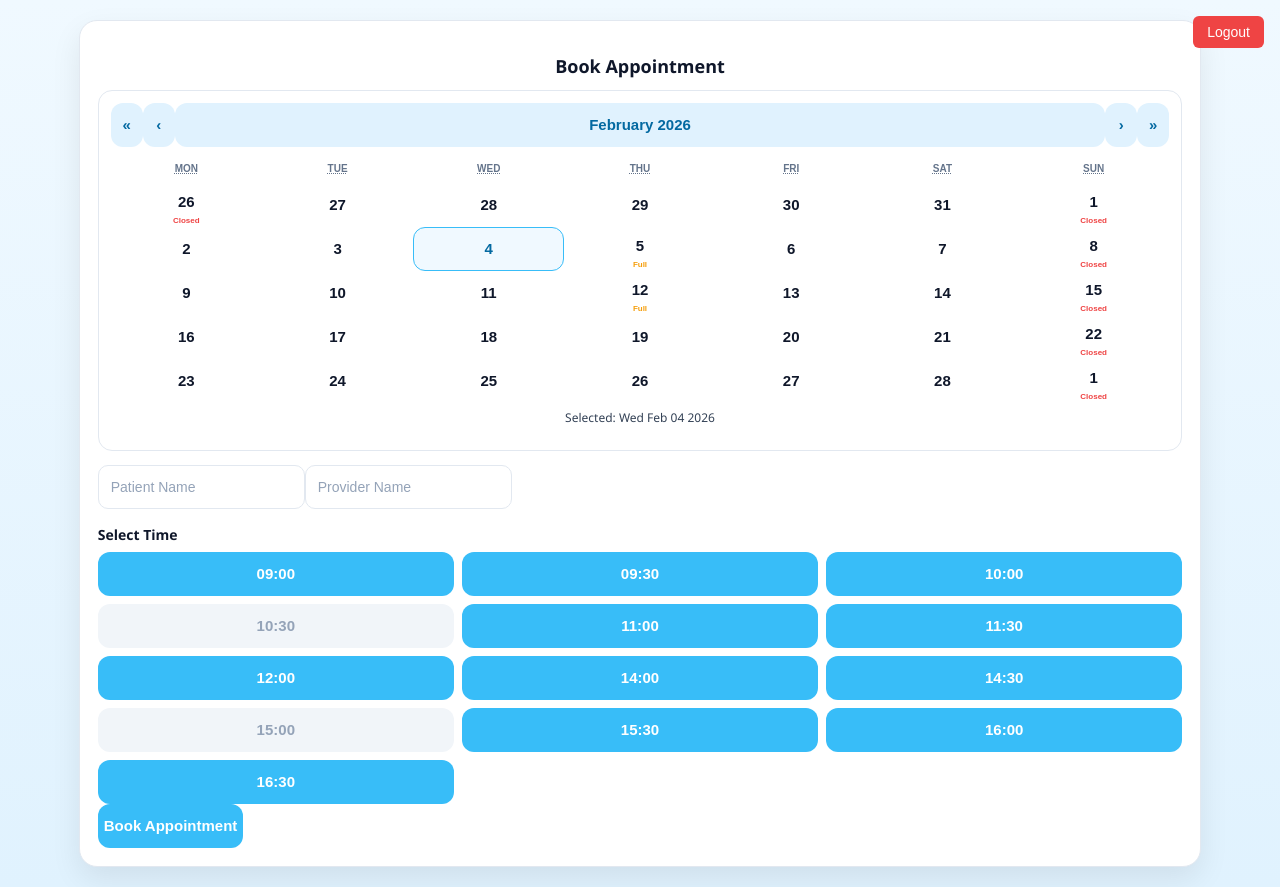
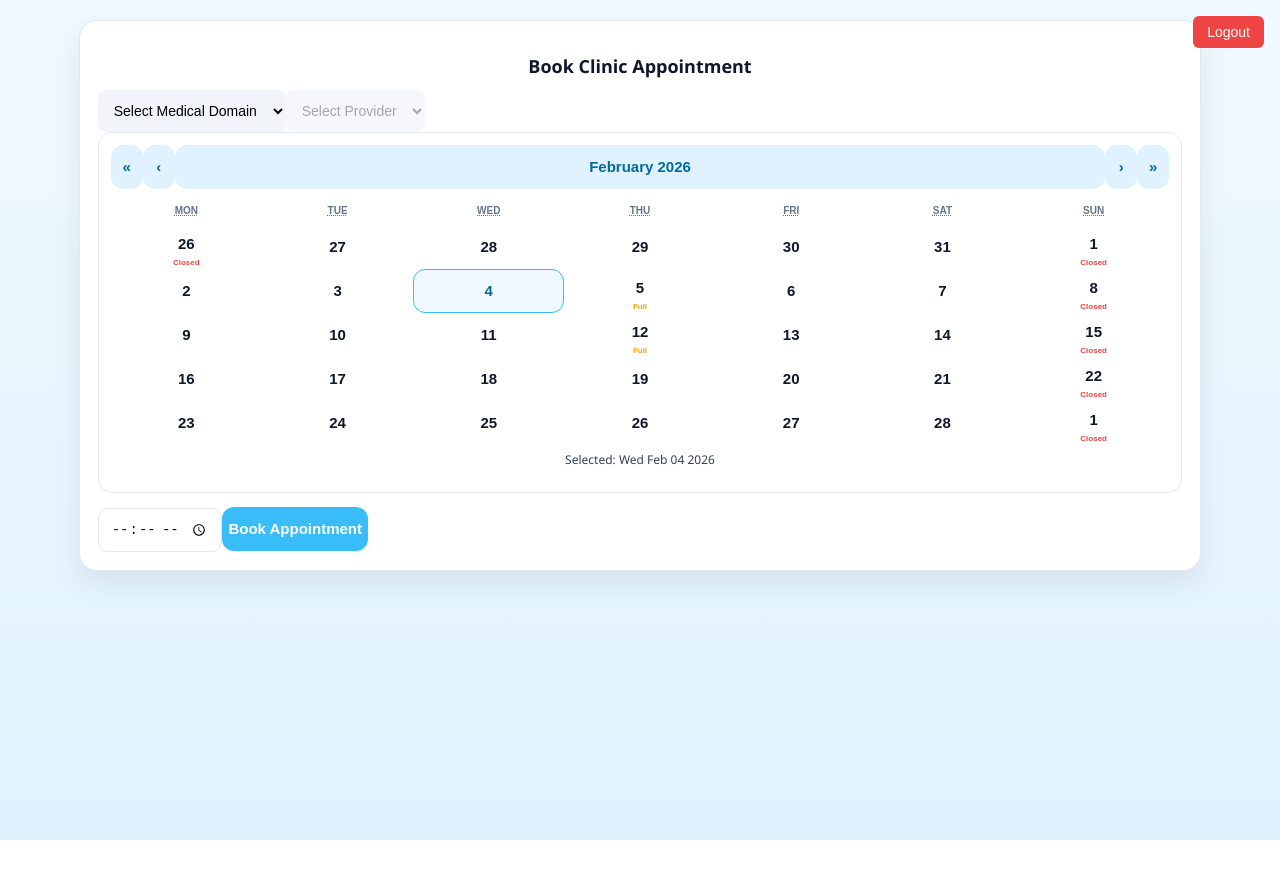
Before and after one commit to ghauravh/Appointment-Queue-System, a React (Create React App) app in the folder appointment-scheduler-frontend/: page / in a window 1280 px wide. Both pictures are taken after typing "name@example.com", "Sample123" into the empty fields and a click on the button "Login". After the commit the page ends 840 px from the top, so only its background shows below. Built offline with nearby package versions, Linux system fonts and the light colour scheme.

Commit message:
adding the provider feature

```diff
--- a/appointment-scheduler-frontend/src/components/AppointmentForm.css
+++ b/appointment-scheduler-frontend/src/components/AppointmentForm.css
@@ -125,3 +125,11 @@
   border-color: #e2e8f0;
   cursor: not-allowed;
 }
+
+.appointment-card select {
+  padding: 12px;
+  border-radius: 8px;
+  border: none;
+  background: #f1f5f9;
+  font-size: 14px;
+}
--- a/appointment-scheduler-frontend/src/components/AppointmentForm.js
+++ b/appointment-scheduler-frontend/src/components/AppointmentForm.js
@@ -1,104 +1,80 @@
-import React, { useState } from 'react';
-import CalendarComponent from './CalendarComponent';
-import api from '../api';
-import './AppointmentForm.css';
+import React, { useState } from "react";
+import CalendarComponent from "./CalendarComponent";
+import { domains, providers } from "../data/providers";
+import "./AppointmentForm.css";
 
-const AppointmentForm = ({ fetchAppointments }) => {
+const AppointmentForm = () => {
+  const [selectedDomain, setSelectedDomain] = useState("");
+  const [selectedProvider, setSelectedProvider] = useState("");
   const [selectedDate, setSelectedDate] = useState(null);
-  const [time, setTime] = useState('');
-  const [provider, setProvider] = useState('');
-  const [patient, setPatient] = useState('');
-  const [success, setSuccess] = useState(false);
-  const TIME_SLOTS = [
-  "09:00", "09:30",
-  "10:00", "10:30",
-  "11:00", "11:30",
-  "12:00",
-  "14:00", "14:30",
-  "15:00", "15:30",
-  "16:00", "16:30"
-];
+  const [time, setTime] = useState("");
 
-// TEMP: simulate booked slots
-const BOOKED_SLOTS = ["10:30", "15:00"];
+  const filteredProviders = providers.filter(
+    (p) => p.domain === selectedDomain
+  );
 
-  const handleDateChange = (date) => {
-    setSelectedDate(date);
+  const handleSubmit = (e) => {
+    e.preventDefault();
+
+    console.log({
+      domain: selectedDomain,
+      provider: selectedProvider,
+      date: selectedDate,
+      time,
+    });
+
+    alert("Appointment data prepared (frontend-only)");
   };
-
-const scheduleAppointment = async (event) => {
-  event.preventDefault();
-
-  if (!selectedDate) {
-    alert("Please select an appointment date");
-    return;
-  }
-
-  console.log("Appointment data prepared:", {
-    date: selectedDate.toDateString(),
-    patient,
-    provider,
-    time,
-  });
-};
 
   return (
     <div className="appointment-form-container">
       <div className="appointment-card">
-        <h2>Book Appointment</h2>
+        <h2>Book Clinic Appointment</h2>
 
-        <CalendarComponent onDateChange={handleDateChange} />
+        {/* DOMAIN SELECT */}
+        <select
+          value={selectedDomain}
+          onChange={(e) => {
+            setSelectedDomain(e.target.value);
+            setSelectedProvider("");
+          }}
+          required
+        >
+          <option value="">Select Medical Domain</option>
+          {domains.map((domain) => (
+            <option key={domain} value={domain}>
+              {domain}
+            </option>
+          ))}
+        </select>
 
-        <form onSubmit={scheduleAppointment}>
-          <input
-            type="text"
-            placeholder="Patient Name"
-            value={patient}
-            onChange={(e) => setPatient(e.target.value)}
-            required
-          />
+        {/* PROVIDER SELECT */}
+        <select
+          value={selectedProvider}
+          onChange={(e) => setSelectedProvider(e.target.value)}
+          disabled={!selectedDomain}
+          required
+        >
+          <option value="">Select Provider</option>
+          {filteredProviders.map((provider) => (
+            <option key={provider.id} value={provider.name}>
+              {provider.name}
+            </option>
+          ))}
+        </select>
 
-          <input
-            type="text"
-            placeholder="Provider Name"
-            value={provider}
-            onChange={(e) => setProvider(e.target.value)}
-            required
-          />
+        {/* CALENDAR */}
+        <CalendarComponent onDateChange={setSelectedDate} />
 
-         <div className="time-slot-section">
-  <p className="slot-title">Select Time</p>
+        {/* TIME */}
+        <input
+          type="time"
+          value={time}
+          onChange={(e) => setTime(e.target.value)}
+          required
+        />
 
-  <div className="time-slots">
-    {TIME_SLOTS.map((slot) => {
-      const isBooked = BOOKED_SLOTS.includes(slot);
-      const isSelected = time === slot;
-
-      return (
-        <button
-          key={slot}
-          type="button"
-          className={`time-slot
-            ${isBooked ? "disabled" : ""}
-            ${isSelected ? "selected" : ""}`}
-          onClick={() => !isBooked && setTime(slot)}
-          disabled={isBooked}
-        >
-          {slot}
-        </button>
-      );
-    })}
-  </div>
-</div>
-
-          <button type="submit">Book Appointment</button>
-        </form>
-
-        {success && (
-          <div className="booking-success">
-            <strong>Success!</strong> Appointment booked.
-          </div>
-        )}
+        <button onClick={handleSubmit}>Book Appointment</button>
       </div>
     </div>
   );
```
